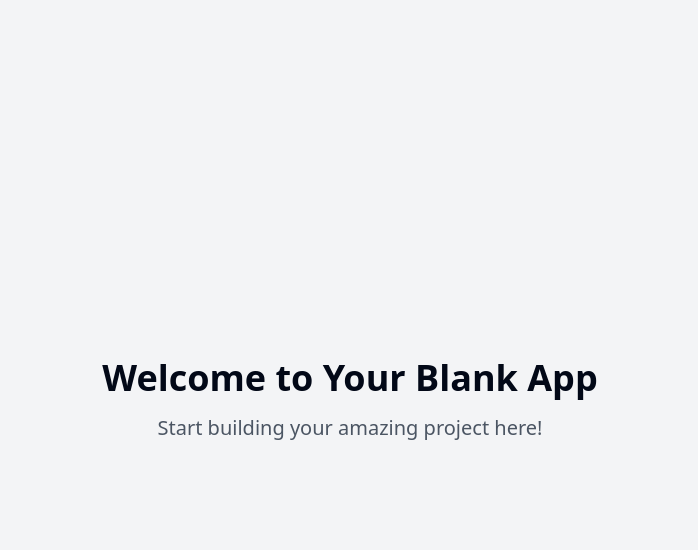
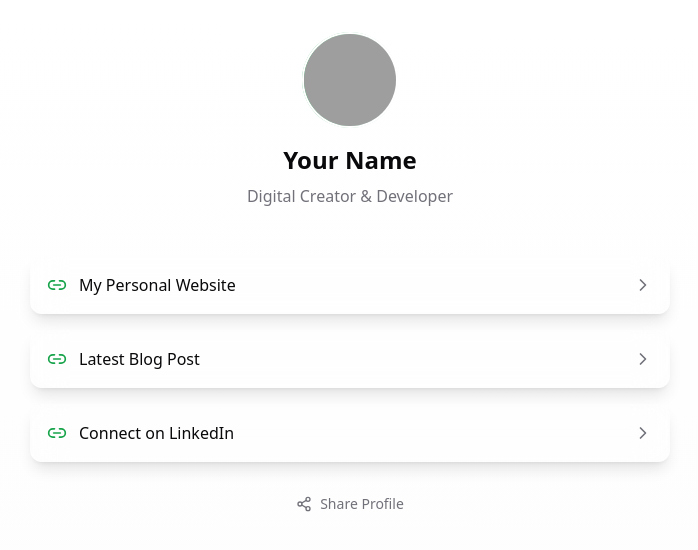
Before and after one commit to ayushp2563/onetaplink, a React (Vite) app: page / in a window 1280 px wide. Shown: the top 550 px of the page, without its empty margins (290-988 px from the left). Built offline with nearby package versions, Linux system fonts and the light colour scheme; grey boxes are pictures that could not be loaded.

Commit message:
Implement linktree alternative
This commit implements a linktree alternative with improved UI, enhanced functionality, customizable themes, a better analytics dashboard, and short, shareable profile links.

```diff
--- a/package.json
+++ b/package.json
@@ -45,6 +45,7 @@
     "cmdk": "^1.0.0",
     "date-fns": "^3.6.0",
     "embla-carousel-react": "^8.3.0",
+    "framer-motion": "^12.4.3",
     "input-otp": "^1.2.4",
     "lucide-react": "^0.462.0",
     "next-themes": "^0.3.0",
--- a/src/index.css
+++ b/src/index.css
@@ -1,3 +1,4 @@
+
 @tailwind base;
 @tailwind components;
 @tailwind utilities;
@@ -5,88 +6,27 @@
 @layer base {
   :root {
     --background: 0 0% 100%;
-    --foreground: 222.2 84% 4.9%;
-
+    --foreground: 240 10% 3.9%;
     --card: 0 0% 100%;
-    --card-foreground: 222.2 84% 4.9%;
-
+    --card-foreground: 240 10% 3.9%;
     --popover: 0 0% 100%;
-    --popover-foreground: 222.2 84% 4.9%;
-
-    --primary: 222.2 47.4% 11.2%;
-    --primary-foreground: 210 40% 98%;
-
-    --secondary: 210 40% 96.1%;
-    --secondary-foreground: 222.2 47.4% 11.2%;
-
-    --muted: 210 40% 96.1%;
-    --muted-foreground: 215.4 16.3% 46.9%;
-
-    --accent: 210 40% 96.1%;
-    --accent-foreground: 222.2 47.4% 11.2%;
-
+    --popover-foreground: 240 10% 3.9%;
+    --primary: 142.1 76.2% 36.3%;
+    --primary-foreground: 355.7 100% 97.3%;
+    --secondary: 240 4.8% 95.9%;
+    --secondary-foreground: 240 5.9% 10%;
+    --muted: 240 4.8% 95.9%;
+    --muted-foreground: 240 3.8% 46.1%;
+    --accent: 240 4.8% 95.9%;
+    --accent-foreground: 240 5.9% 10%;
+    --link: 221.2 83.2% 53.3%;
+    --link-foreground: 210 40% 98%;
     --destructive: 0 84.2% 60.2%;
-    --destructive-foreground: 210 40% 98%;
-
-    --border: 214.3 31.8% 91.4%;
-    --input: 214.3 31.8% 91.4%;
-    --ring: 222.2 84% 4.9%;
-
-    --radius: 0.5rem;
-
-    --sidebar-background: 0 0% 98%;
-
-    --sidebar-foreground: 240 5.3% 26.1%;
-
-    --sidebar-primary: 240 5.9% 10%;
-
-    --sidebar-primary-foreground: 0 0% 98%;
-
-    --sidebar-accent: 240 4.8% 95.9%;
-
-    --sidebar-accent-foreground: 240 5.9% 10%;
-
-    --sidebar-border: 220 13% 91%;
-
-    --sidebar-ring: 217.2 91.2% 59.8%;
-  }
-
-  .dark {
-    --background: 222.2 84% 4.9%;
-    --foreground: 210 40% 98%;
-
-    --card: 222.2 84% 4.9%;
-    --card-foreground: 210 40% 98%;
-
-    --popover: 222.2 84% 4.9%;
-    --popover-foreground: 210 40% 98%;
-
-    --primary: 210 40% 98%;
-    --primary-foreground: 222.2 47.4% 11.2%;
-
-    --secondary: 217.2 32.6% 17.5%;
-    --secondary-foreground: 210 40% 98%;
-
-    --muted: 217.2 32.6% 17.5%;
-    --muted-foreground: 215 20.2% 65.1%;
-
-    --accent: 217.2 32.6% 17.5%;
-    --accent-foreground: 210 40% 98%;
-
-    --destructive: 0 62.8% 30.6%;
-    --destructive-foreground: 210 40% 98%;
-
-    --border: 217.2 32.6% 17.5%;
-    --input: 217.2 32.6% 17.5%;
-    --ring: 212.7 26.8% 83.9%;
-    --sidebar-background: 240 5.9% 10%;
-    --sidebar-foreground: 240 4.8% 95.9%;
-    --sidebar-primary: 224.3 76.3% 48%;
-    --sidebar-primary-foreground: 0 0% 100%;
-    --sidebar-accent: 240 3.7% 15.9%;
-    --sidebar-accent-foreground: 240 4.8% 95.9%;
-    --sidebar-border: 240 3.7% 15.9%;
-    --sidebar-ring: 217.2 91.2% 59.8%;
+    --destructive-foreground: 0 0% 98%;
+    --border: 240 5.9% 90%;
+    --input: 240 5.9% 90%;
+    --ring: 142.1 76.2% 36.3%;
+    --radius: 0.75rem;
   }
 }
 
@@ -94,8 +34,24 @@
   * {
     @apply border-border;
   }
-
   body {
-    @apply bg-background text-foreground;
+    @apply bg-background text-foreground antialiased;
   }
 }
+
+.glass-card {
+  @apply bg-white bg-opacity-10 backdrop-blur-lg border border-white border-opacity-20 shadow-lg;
+}
+
+.link-card {
+  @apply relative overflow-hidden rounded-lg transition-all duration-300 hover:scale-[1.02] hover:shadow-lg;
+}
+
+.link-card::before {
+  content: '';
+  @apply absolute inset-0 bg-gradient-to-r from-primary/10 to-accent/10 opacity-0 transition-opacity duration-300;
+}
+
+.link-card:hover::before {
+  @apply opacity-100;
+}
--- a/src/pages/Index.tsx
+++ b/src/pages/Index.tsx
@@ -1,11 +1,108 @@
-// Update this page (the content is just a fallback if you fail to update the page)
+
+import { Link2, Share2, ChevronRight } from "lucide-react";
+import { useState } from "react";
+import { motion } from "framer-motion";
+
+interface Link {
+  id: string;
+  title: string;
+  url: string;
+  icon?: string;
+}
+
+const DEMO_LINKS: Link[] = [
+  {
+    id: "1",
+    title: "My Personal Website",
+    url: "https://example.com",
+  },
+  {
+    id: "2",
+    title: "Latest Blog Post",
+    url: "https://example.com/blog",
+  },
+  {
+    id: "3",
+    title: "Connect on LinkedIn",
+    url: "https://linkedin.com",
+  },
+];
 
 const Index = () => {
+  const [links] = useState<Link[]>(DEMO_LINKS);
+
+  const container = {
+    hidden: { opacity: 0 },
+    show: {
+      opacity: 1,
+      transition: {
+        staggerChildren: 0.1,
+      },
+    },
+  };
+
+  const item = {
+    hidden: { opacity: 0, y: 20 },
+    show: { opacity: 1, y: 0 },
+  };
+
   return (
-    <div className="min-h-screen flex items-center justify-center bg-gray-100">
-      <div className="text-center">
-        <h1 className="text-4xl font-bold mb-4">Welcome to Your Blank App</h1>
-        <p className="text-xl text-gray-600">Start building your amazing project here!</p>
+    <div className="min-h-screen bg-gradient-to-b from-background to-accent/20">
+      <div className="container max-w-2xl px-4 py-8 mx-auto">
+        <motion.div
+          initial={{ opacity: 0, y: 20 }}
+          animate={{ opacity: 1, y: 0 }}
+          className="text-center mb-12"
+        >
+          <div className="relative w-24 h-24 mx-auto mb-4">
+            <div className="absolute inset-0 bg-gradient-to-r from-primary to-accent rounded-full animate-pulse" />
+            <img
+              src="/placeholder.svg"
+              alt="Profile"
+              className="relative w-full h-full rounded-full object-cover border-2 border-white"
+            />
+          </div>
+          <h1 className="text-2xl font-bold mb-2">Your Name</h1>
+          <p className="text-muted-foreground">Digital Creator & Developer</p>
+        </motion.div>
+
+        <motion.div
+          variants={container}
+          initial="hidden"
+          animate="show"
+          className="space-y-4"
+        >
+          {links.map((link) => (
+            <motion.div key={link.id} variants={item}>
+              <a
+                href={link.url}
+                target="_blank"
+                rel="noopener noreferrer"
+                className="link-card glass-card block p-4 group"
+              >
+                <div className="flex items-center justify-between">
+                  <div className="flex items-center space-x-3">
+                    <Link2 className="w-5 h-5 text-primary" />
+                    <span className="font-medium">{link.title}</span>
+                  </div>
+                  <ChevronRight className="w-5 h-5 text-muted-foreground transition-transform group-hover:translate-x-1" />
+                </div>
+              </a>
+            </motion.div>
+          ))}
+        </motion.div>
+
+        <motion.div
+          initial={{ opacity: 0 }}
+          animate={{ opacity: 1 }}
+          transition={{ delay: 0.5 }}
+          className="mt-8 text-center"
+        >
+          <button className="inline-flex items-center justify-center space-x-2 text-sm text-muted-foreground hover:text-foreground transition-colors">
+            <Share2 className="w-4 h-4" />
+            <span>Share Profile</span>
+          </button>
+        </motion.div>
       </div>
     </div>
   );
--- a/tailwind.config.ts
+++ b/tailwind.config.ts
@@ -1,96 +1,84 @@
+
 import type { Config } from "tailwindcss";
 
 export default {
   darkMode: ["class"],
-	content: [
-		"./pages/**/*.{ts,tsx}",
-		"./components/**/*.{ts,tsx}",
-		"./app/**/*.{ts,tsx}",
-		"./src/**/*.{ts,tsx}",
-	],
+  content: ["./pages/**/*.{ts,tsx}", "./components/**/*.{ts,tsx}", "./app/**/*.{ts,tsx}", "./src/**/*.{ts,tsx}"],
   prefix: "",
   theme: {
     container: {
       center: true,
-			padding: '2rem',
+      padding: "2rem",
       screens: {
-				'2xl': '1400px'
-			}
+        "2xl": "1400px",
+      },
     },
     extend: {
       colors: {
-				border: 'hsl(var(--border))',
-				input: 'hsl(var(--input))',
-				ring: 'hsl(var(--ring))',
-				background: 'hsl(var(--background))',
-				foreground: 'hsl(var(--foreground))',
+        border: "hsl(var(--border))",
+        input: "hsl(var(--input))",
+        ring: "hsl(var(--ring))",
+        background: "hsl(var(--background))",
+        foreground: "hsl(var(--foreground))",
+        link: {
+          DEFAULT: "hsl(var(--link))",
+          foreground: "hsl(var(--link-foreground))",
+        },
         primary: {
-					DEFAULT: 'hsl(var(--primary))',
-					foreground: 'hsl(var(--primary-foreground))'
+          DEFAULT: "hsl(var(--primary))",
+          foreground: "hsl(var(--primary-foreground))",
         },
         secondary: {
-					DEFAULT: 'hsl(var(--secondary))',
-					foreground: 'hsl(var(--secondary-foreground))'
+          DEFAULT: "hsl(var(--secondary))",
+          foreground: "hsl(var(--secondary-foreground))",
         },
         destructive: {
-					DEFAULT: 'hsl(var(--destructive))',
-					foreground: 'hsl(var(--destructive-foreground))'
+          DEFAULT: "hsl(var(--destructive))",
+          foreground: "hsl(var(--destructive-foreground))",
         },
         muted: {
-					DEFAULT: 'hsl(var(--muted))',
-					foreground: 'hsl(var(--muted-foreground))'
+          DEFAULT: "hsl(var(--muted))",
+          foreground: "hsl(var(--muted-foreground))",
         },
         accent: {
-					DEFAULT: 'hsl(var(--accent))',
-					foreground: 'hsl(var(--accent-foreground))'
-				},
-				popover: {
-					DEFAULT: 'hsl(var(--popover))',
-					foreground: 'hsl(var(--popover-foreground))'
+          DEFAULT: "hsl(var(--accent))",
+          foreground: "hsl(var(--accent-foreground))",
         },
         card: {
-					DEFAULT: 'hsl(var(--card))',
-					foreground: 'hsl(var(--card-foreground))'
+          DEFAULT: "hsl(var(--card))",
+          foreground: "hsl(var(--card-foreground))",
         },
-				sidebar: {
-					DEFAULT: 'hsl(var(--sidebar-background))',
-					foreground: 'hsl(var(--sidebar-foreground))',
-					primary: 'hsl(var(--sidebar-primary))',
-					'primary-foreground': 'hsl(var(--sidebar-primary-foreground))',
-					accent: 'hsl(var(--sidebar-accent))',
-					'accent-foreground': 'hsl(var(--sidebar-accent-foreground))',
-					border: 'hsl(var(--sidebar-border))',
-					ring: 'hsl(var(--sidebar-ring))'
-				}
       },
       borderRadius: {
-				lg: 'var(--radius)',
-				md: 'calc(var(--radius) - 2px)',
-				sm: 'calc(var(--radius) - 4px)'
+        lg: "var(--radius)",
+        md: "calc(var(--radius) - 2px)",
+        sm: "calc(var(--radius) - 4px)",
       },
       keyframes: {
-				'accordion-down': {
-					from: {
-						height: '0'
+        "accordion-down": {
+          from: { height: "0" },
+          to: { height: "var(--radix-accordion-content-height)" },
         },
-					to: {
-						height: 'var(--radix-accordion-content-height)'
-					}
+        "accordion-up": {
+          from: { height: "var(--radix-accordion-content-height)" },
+          to: { height: "0" },
         },
-				'accordion-up': {
-					from: {
-						height: 'var(--radix-accordion-content-height)'
+        "fade-in": {
+          "0%": { opacity: "0", transform: "translateY(10px)" },
+          "100%": { opacity: "1", transform: "translateY(0)" },
         },
-					to: {
-						height: '0'
-					}
-				}
+        "fade-out": {
+          "0%": { opacity: "1", transform: "translateY(0)" },
+          "100%": { opacity: "0", transform: "translateY(10px)" },
+        },
       },
       animation: {
-				'accordion-down': 'accordion-down 0.2s ease-out',
-				'accordion-up': 'accordion-up 0.2s ease-out'
-			}
-		}
+        "accordion-down": "accordion-down 0.2s ease-out",
+        "accordion-up": "accordion-up 0.2s ease-out",
+        "fade-in": "fade-in 0.3s ease-out",
+        "fade-out": "fade-out 0.3s ease-out",
+      },
+    },
   },
   plugins: [require("tailwindcss-animate")],
 } satisfies Config;
```
Also changed, not shown: 1 other file (tests, documents, lock files or other folders). Lines whose indentation alone changed are shown as unchanged.
